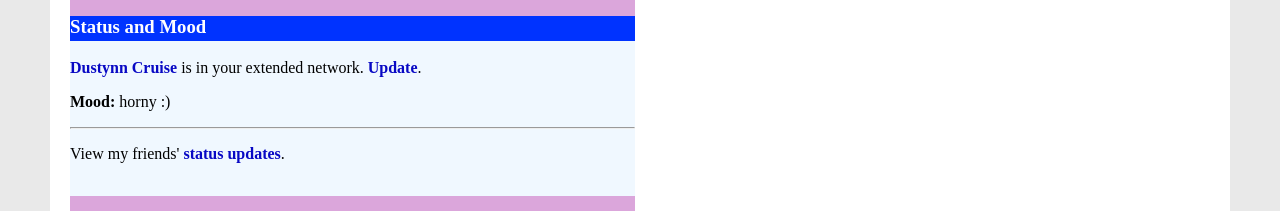
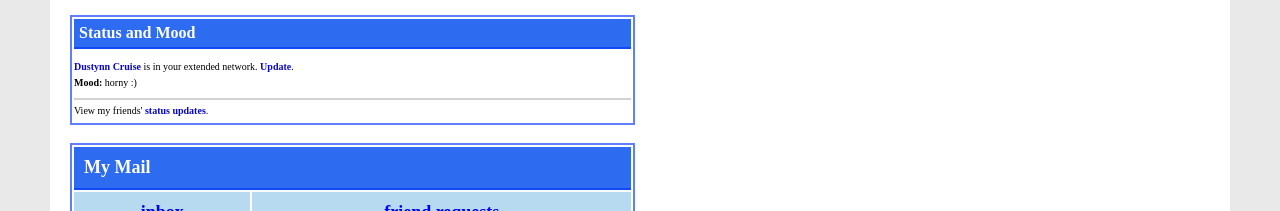
Before and after one commit to LuisB0605/Courses, a plain HTML site: page my_space.html in a window 1280 px wide. Shown: the part 551-762 px from the top of the page. Drawn offline with Linux system fonts and the light colour scheme.

Commit message:
ModifyCSS-StatusTable

```diff
--- a/my_space.html
+++ b/my_space.html
@@ -35,11 +35,6 @@
       height: 200px;
       width: 150px;
 
-    }
-
-    div#status-mood {
-      height: 180px;
-      background-color: aliceblue;
     }
 
     div#status-mood h3{
@@ -86,7 +81,7 @@
     div#a {
       height: 100%;
       width: 100%;
-      background-color: rgb(219, 166, 219);
+      background-color: rgb(255, 255, 255);
       margin: 20px;
       margin-right: 5px;
     }
@@ -142,6 +137,33 @@
       margin-bottom: 5px;
     }
 
+    #status-mood table td {
+      background-color: transparent;
+      color: black;
+      font-weight: normal;
+      text-align: left;
+    }
+
+    #status-mood thead#head th#name {
+      font-size: 16px;
+      padding: 5px;
+    }
+
+    #status-mood table td {
+      padding: 0;
+      padding-top: 10px;
+    }
+
+    #status-mood ul {
+      list-style-type: none;
+      padding-left: 0;
+      margin: 0;
+    }
+
+    #status-mood ul li {
+      margin-bottom: 5px;
+    }
+
   </style>
   <body>
     <div id="app">
@@ -179,19 +201,31 @@
             </tr>
           </tbody>
       </table>
-
-      <div >
-            </ul>
-              </div>
-                <div id="status-mood">
-                  <h3>Status and Mood</h3>
-                  <p><strong style="color: rgb(8, 8, 196);">Dustynn Cruise</strong> is in your extended network. <strong style="color: rgb(8, 8, 196);">Update</strong>.</p>
-                  <p><strong>Mood:</strong> horny :)</p>
-                  <hr>
-                  <p>View my friends' <strong style="color: rgb(8, 8, 196);">status updates</strong>.</p>
-              </div>
+      <br>
+      <div id="status-mood">
+        <table border="1" id="profile">
+          <thead id="head">
+            <tr>
+              <th colspan="2" id="name">
+                Status and Mood
+              </th>
+            </tr>
+          </thead>
+          <tbody id="status-body">
+            <tr>
+              <td>
+                <ul>
+                  <li><strong style="color: rgb(8, 8, 196);">Dustynn Cruise</strong> is in your extended network. <strong style="color: rgb(8, 8, 196);">Update</strong>.</li>
+                  <li><strong>Mood:</strong> horny :)</li>
+                  <li><hr style="border: 1px solid #8282825d; margin-top: 10px;"></li>
+                  <li>View my friends' <strong style="color: rgb(8, 8, 196);">status updates</strong>.</li>
+                </ul>
+              </td>
+            </tr>
+          </tbody>
+        </table>
+      </div>
               <br>
-
               <table border="1">
               <thead id="head">
                 <tr>
```
Also changed, not shown: 1 other file.
